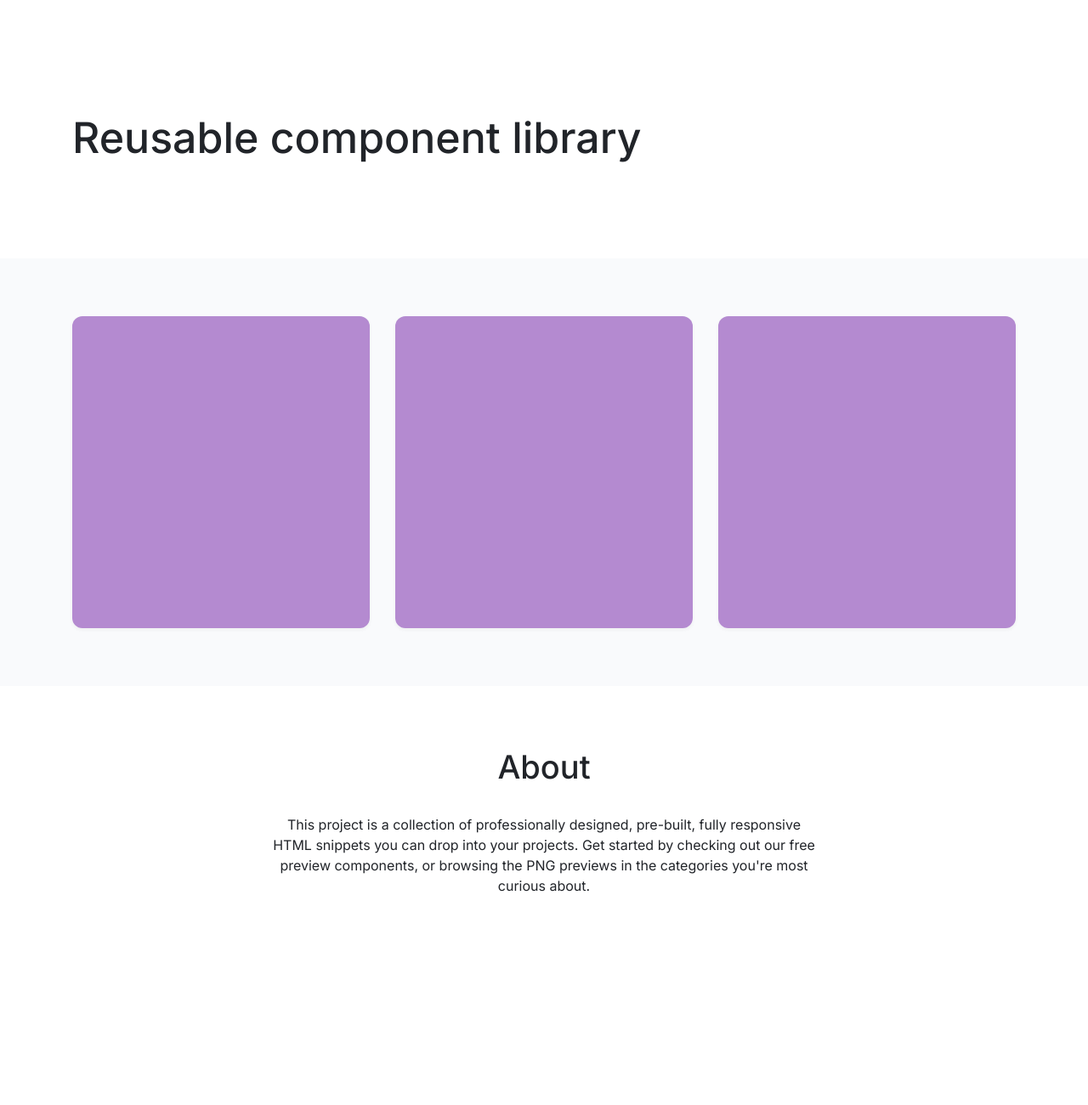
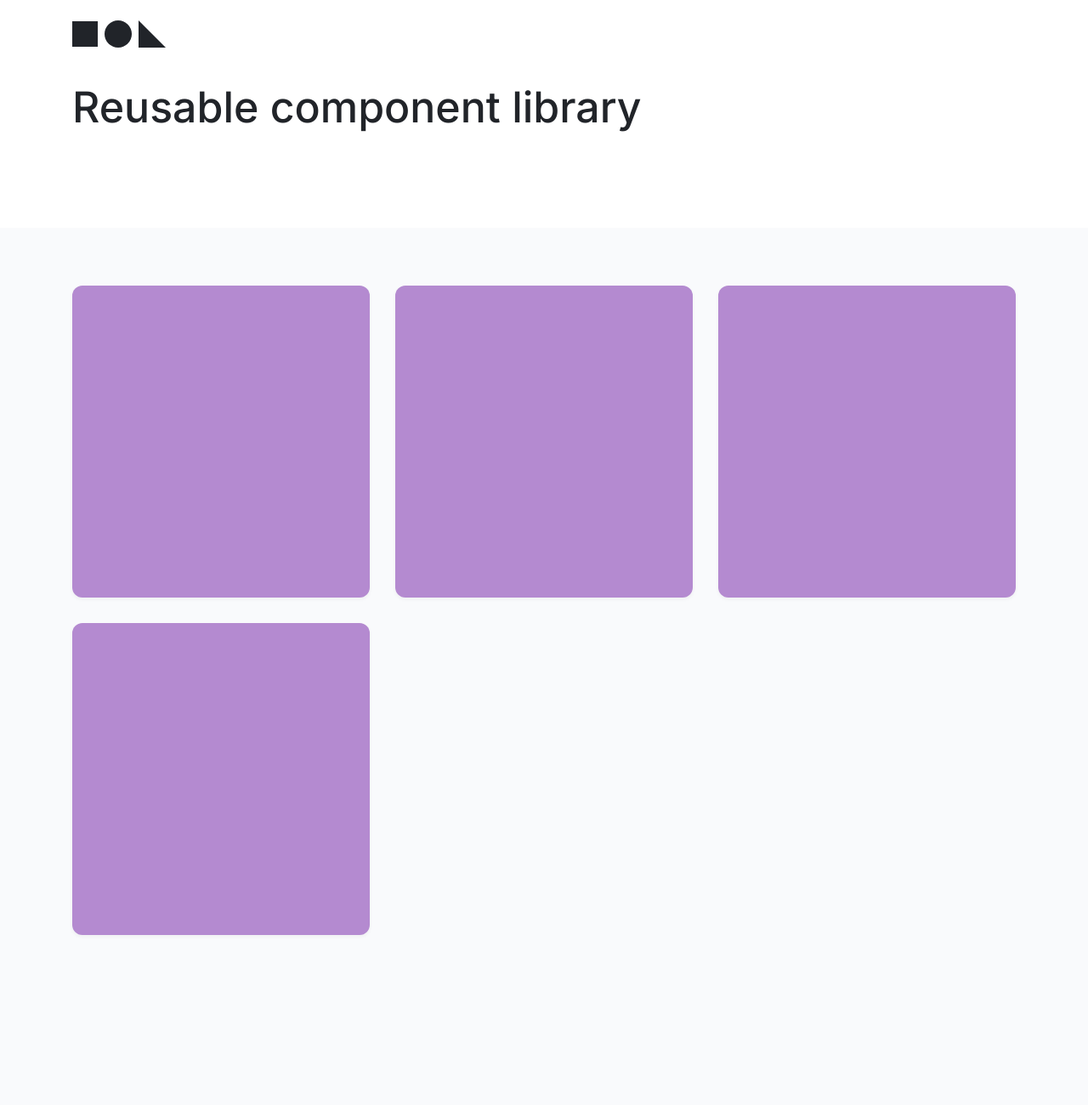
Before and after one commit to js-tasks-ru/htmlcss-20250313_zubr, a website: page index.html in a window 1280 px wide. Shown: the top 1300 px of the page at 85% size. Before the commit the page ends 1190 px from the top, so only its background shows below. Drawn offline with Linux system fonts and the light colour scheme.

Commit message:
Make adaptive layout

```diff
--- a/assets/css/index.css
+++ b/assets/css/index.css
@@ -29,7 +29,8 @@
     --primary: var(--blue-1);
     --secondary: var(--purple);
 
-    --container-width: 1110px;
+    --container-width-sm: 344px;
+    --container-width-lg: 1110px;
 }
 
 body {
--- a/components/card/card.css
+++ b/components/card/card.css
@@ -1,6 +1,4 @@
 .card {
-    width: 350px;
-    height: 367px;
     background: var(--white);
     background-color: #b48ad0; /* TODO remove when cards will ready  */
     box-shadow: 0 2px 4px rgba(33, 36, 41, 0.05);
--- a/components/container/container.css
+++ b/components/container/container.css
@@ -1,4 +1,10 @@
 .container {
-    max-width: var(--container-width);
+    max-width: var(--container-width-sm);
     margin: 0 auto;
 }
+
+@media screen and (min-width: 768px) {
+    .container {
+        max-width: var(--container-width-lg);
+    }
+}
--- a/components/footer/footer.css
+++ b/components/footer/footer.css
@@ -1,3 +1,8 @@
+.footer {
+    display: none;
+}
+
+@media screen and (min-width: 768px) {
     .footer {
         display: flex;
         flex-direction: column;
@@ -24,3 +29,4 @@
         max-width: 640px;
         margin: 0 auto;
     }
+}
--- a/components/header/header.css
+++ b/components/header/header.css
@@ -1,13 +1,35 @@
 .header {
-    padding: 96px 0 77px;
+    padding: 16px 0 69px;
     background-color: var(--white);
+}
+
+.header__top-panel {
+    display: flex;
+    flex-direction: row;
+    justify-content: center;
 }
 
 .header__title {
     font-family: 'Inter', sans-serif;
     font-style: normal;
-    font-weight: 500;
-    font-size: 50px;
-    line-height: 64px;
+    font-weight: 400;
+    font-size: 28px;
+    line-height: 38px;
     color: var(--black);
 }
+
+@media screen and (min-width: 768px) {
+    .header {
+        padding: 24px 0 77px;
+    }
+
+    .header__top-panel {
+        justify-content: space-between;
+    }
+
+    .header__title {
+        font-weight: 500;
+        font-size: 50px;
+        line-height: 64px;
+    }
+}
--- a/components/main/main.css
+++ b/components/main/main.css
@@ -1,10 +1,30 @@
 .main {
     background-color: #F9FAFC;
-    padding: 68px 0;
+    padding: 24px 0 26px;
 }
 
 .main__cards {
     display: flex;
     flex-wrap: wrap;
-    gap: 30px;
+    gap: 16px;
 }
+
+.main__card {
+    width: 164px;
+    height: 210px;
+}
+
+@media screen and (min-width: 768px) {
+    .main {
+        padding: 68px 0 204px;
+    }
+
+    .main__cards {
+        gap: 30px;
+    }
+
+    .main__card {
+        width: 350px;
+        height: 367px;
+    }
+}
--- a/index.html
+++ b/index.html
@@ -10,15 +10,33 @@
         <div class="page">
             <header class="header">
                 <div class="container">
+                    <div class="header__top-panel">
+                        <div class="header__logo">
+                            <svg width="110" height="32" viewBox="0 0 110 32" fill="none" xmlns="http://www.w3.org/2000/svg">
+                                <g clip-path="url(#clip0_17869_61)">
+                                    <rect y="1" width="30" height="30" fill="#212429"/>
+                                    <rect x="38" width="32" height="32" rx="16" fill="#212429"/>
+                                    <path d="M78 0L110 32H78V0Z" fill="#212429"/>
+                                </g>
+                                <defs>
+                                    <clipPath id="clip0_17869_61">
+                                        <rect width="110" height="32" fill="white"/>
+                                    </clipPath>
+                                </defs>
+                            </svg>
+
+                        </div>
+                    </div>
                     <h1 class="header__title">Reusable component library</h1>
                 </div>
             </header>
             <main class="main page__main">
                 <div class="container">
                     <div class="main__cards">
-                        <div class="card"></div>
-                        <div class="card"></div>
-                        <div class="card"></div>
+                        <div class="card main__card"></div>
+                        <div class="card main__card"></div>
+                        <div class="card main__card"></div>
+                        <div class="card main__card"></div>
                     </div>
                 </div>
             </main>
```
Lines whose indentation alone changed are shown as unchanged.
